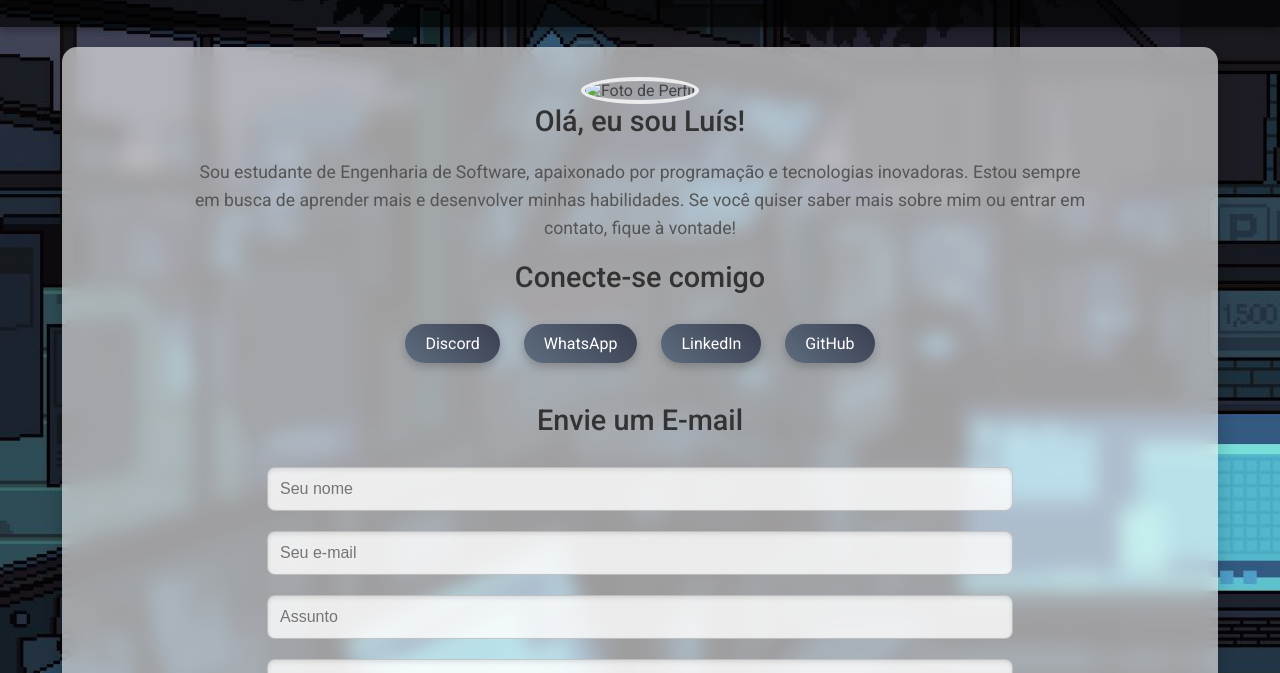
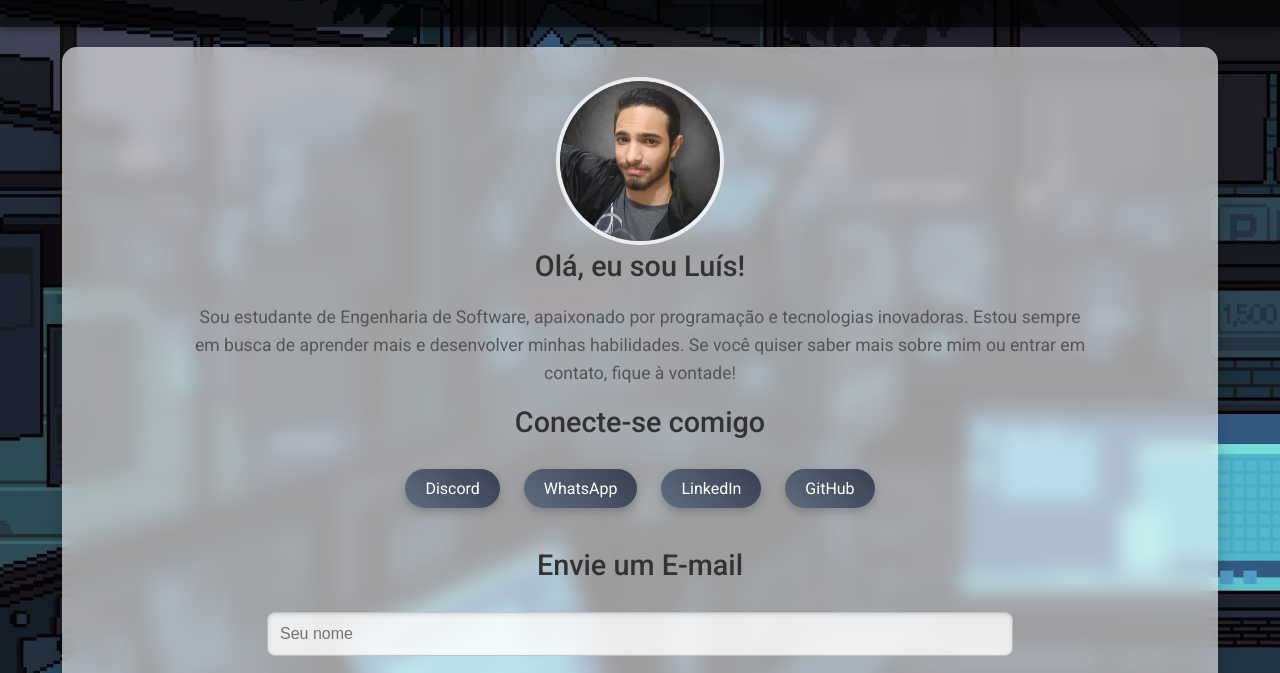
Before and after one commit to LuisFalcaoSilva/Meu-site, a plain HTML site: page index.html in a window 1280 px wide. Shown: the part 86-759 px from the top of the page. Drawn offline with Linux system fonts and the light colour scheme.

Commit message:
Atualizar o index.html
Agr vai

```diff
--- a/index.html
+++ b/index.html
@@ -146,7 +146,7 @@
 
     <main>
         <div class="photo-container">
-            <img src="meu site/Meu-site/profetional.png" alt="Foto de Perfil" style="width: 160px; height: 160px; border-radius: 50%; object-fit: cover; border: 4px solid rgba(255, 255, 255, 0.8);">
+            <img src="meu site/profetional.png" alt="Foto de Perfil" style="width: 160px; height: 160px; border-radius: 50%; object-fit: cover; border: 4px solid rgba(255, 255, 255, 0.8);">
         </div>
 
         <h3>Olá, eu sou Luís!</h3>
```
